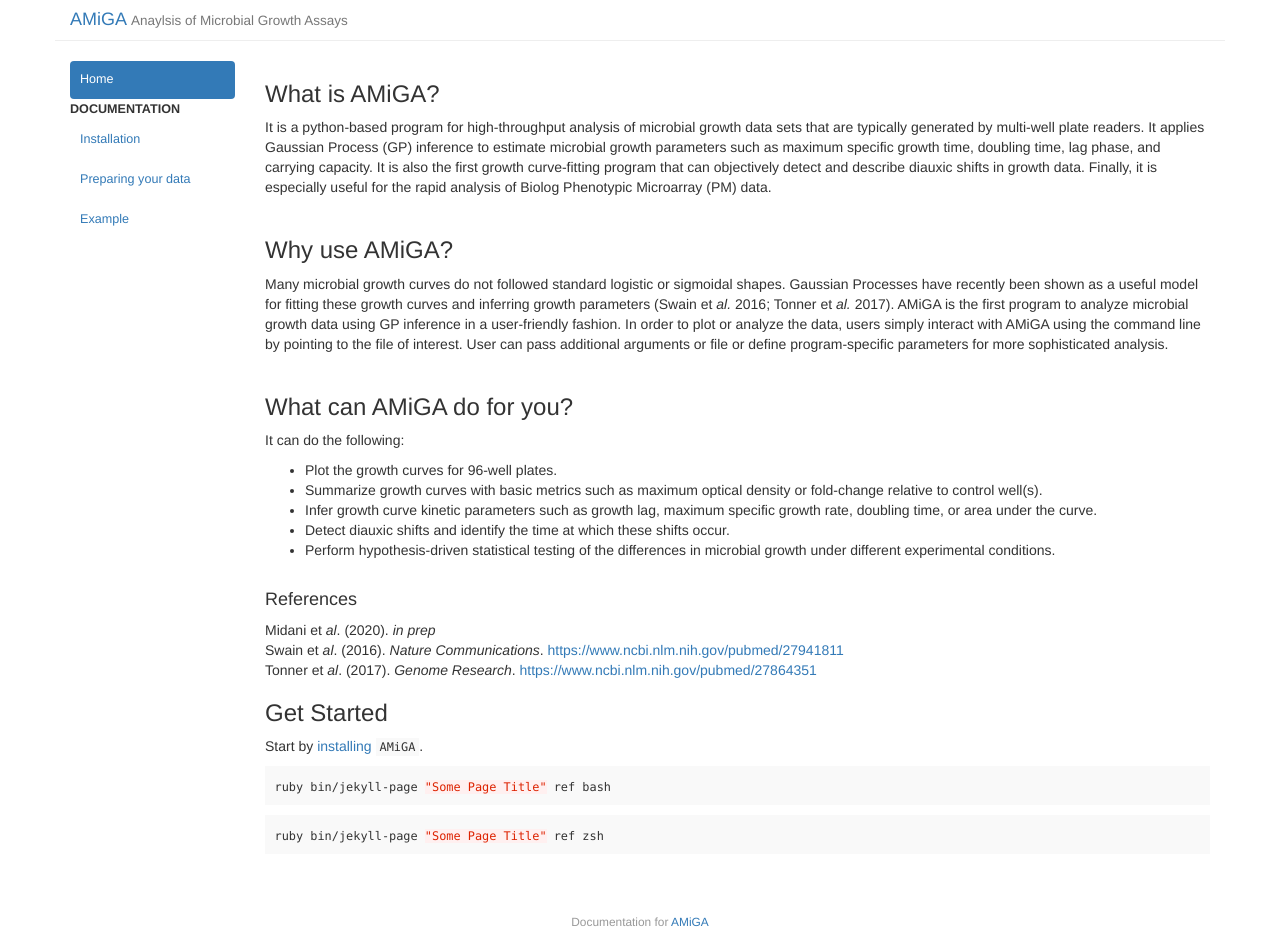
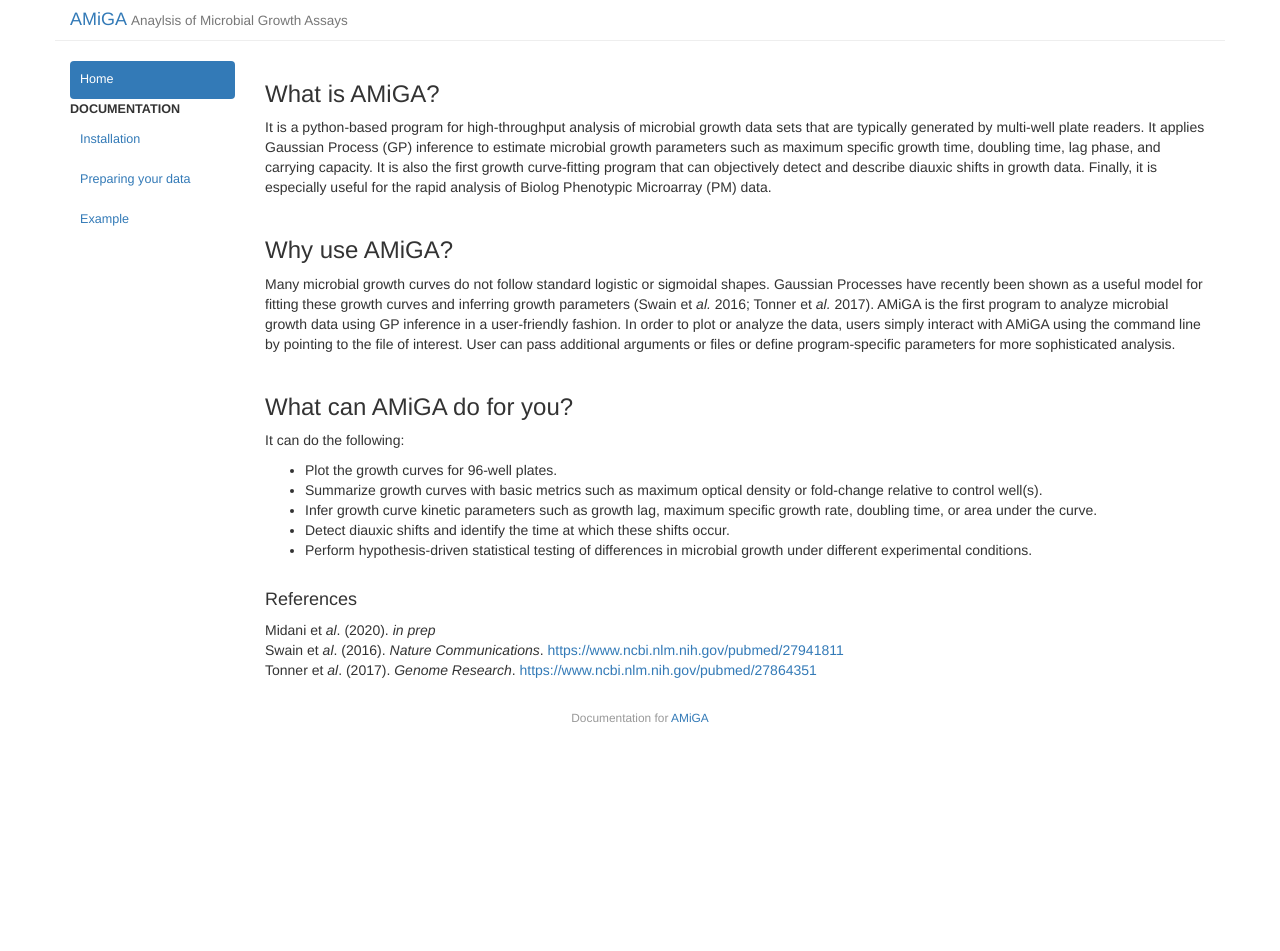
Before and after one commit to firasmidani/amiga, a Jekyll site: the page built from docs/index.md, in a window 1280 px wide. Built offline with Jekyll 4.4.1, drawn with Linux system fonts in a browser that asks for light colours; after the commit the page ends 900 px from its top, so only the background shows below that.

Commit message:
fixed typo

````diff
--- a/docs/index.md
+++ b/docs/index.md
@@ -11,7 +11,7 @@
 
 ### Why use AMiGA?
 
-Many microbial growth curves do not followed standard logistic or sigmoidal shapes. Gaussian Processes have recently been shown as a useful model for fitting these growth curves and inferring growth parameters (Swain et *al.* 2016; Tonner et *al.* 2017<a></a>). AMiGA is the first program to analyze microbial growth data using GP inference in a user-friendly fashion. In order to plot or analyze the data, users simply interact with AMiGA using the command line by pointing to the file of interest. User can pass additional arguments or file or define program-specific parameters for more sophisticated analysis.
+Many microbial growth curves do not follow standard logistic or sigmoidal shapes. Gaussian Processes have recently been shown as a useful model for fitting these growth curves and inferring growth parameters (Swain et *al.* 2016; Tonner et *al.* 2017<a></a>). AMiGA is the first program to analyze microbial growth data using GP inference in a user-friendly fashion. In order to plot or analyze the data, users simply interact with AMiGA using the command line by pointing to the file of interest. User can pass additional arguments or files or define program-specific parameters for more sophisticated analysis.
 <br /><br />
 
 ### What can AMiGA do for you?
@@ -21,7 +21,7 @@
 - Summarize growth curves with basic metrics such as maximum optical density or fold-change relative to control well\(s<a></a>).
 - Infer growth curve kinetic parameters such as growth lag, maximum specific growth rate, doubling time, or area under the curve.
 - Detect diauxic shifts and identify the time at which these shifts occur.
-- Perform hypothesis-driven statistical testing of the differences in microbial growth under different experimental conditions.
+- Perform hypothesis-driven statistical testing of differences in microbial growth under different experimental conditions.
 <br /><br />
 
 #### References
@@ -32,15 +32,3 @@
 <br />
 Tonner et *al*. (2017<a></a>). *Genome Research*. <a href="https://www.ncbi.nlm.nih.gov/pubmed/27864351">https://www.ncbi.nlm.nih.gov/pubmed/27864351</a>
 <br />
-
-### Get Started
-
-Start by [installing](/amiga/doc/installation.html) `AMiGA`.
-
-```bash
-ruby bin/jekyll-page "Some Page Title" ref bash
-```
-```zsh
-ruby bin/jekyll-page "Some Page Title" ref zsh
-```
-<br />
````
